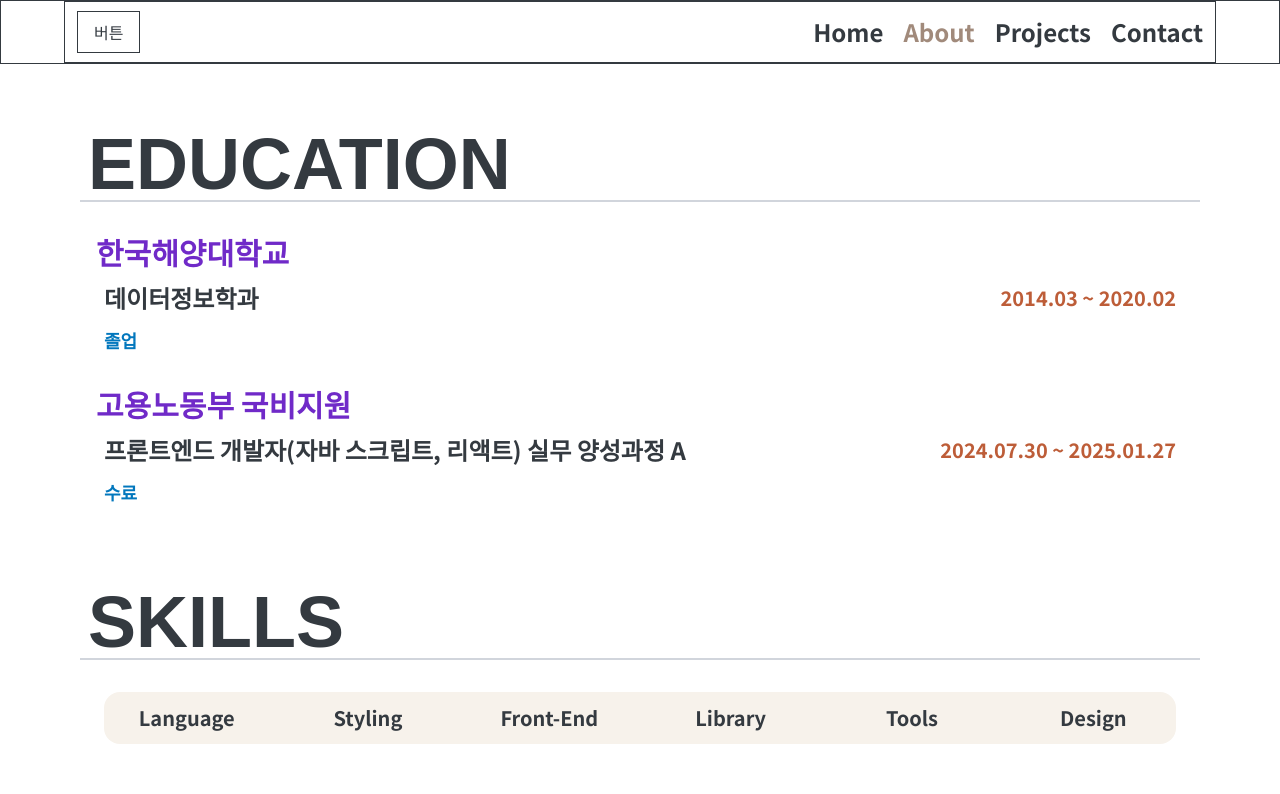
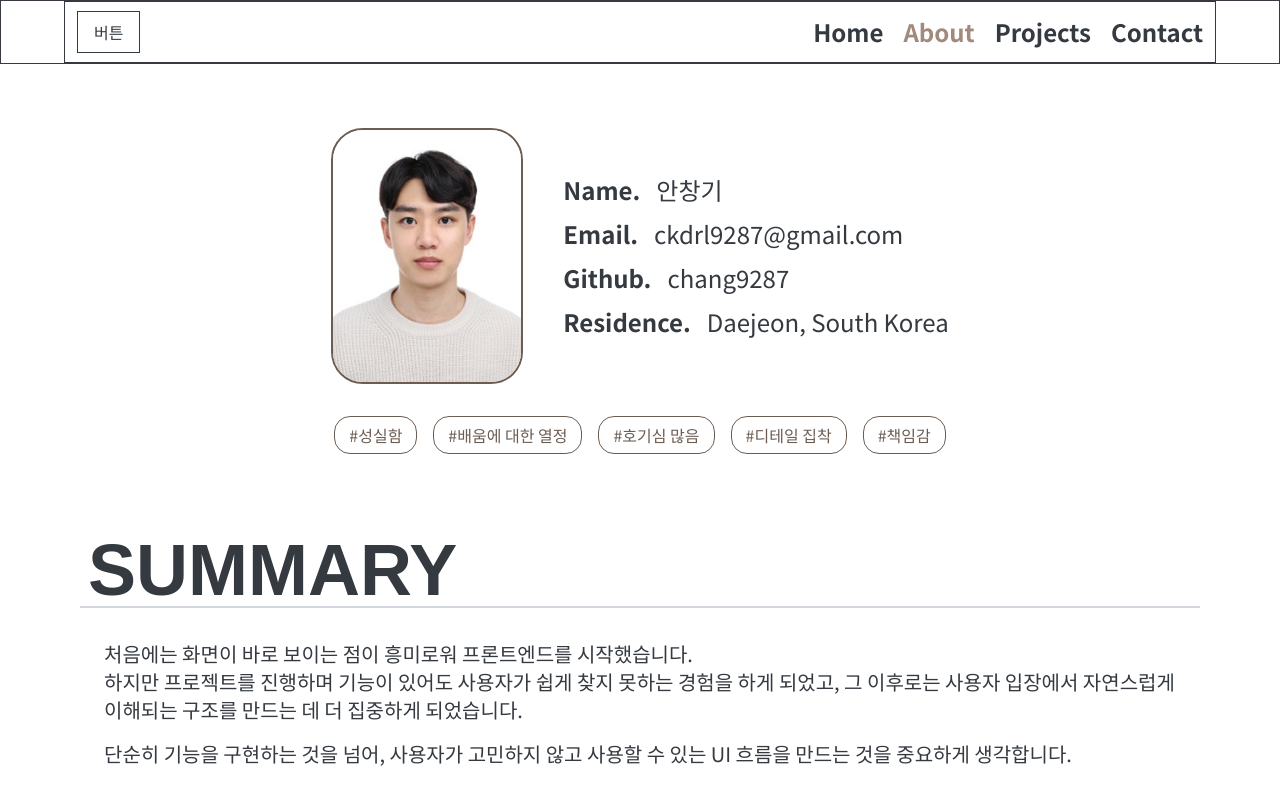
Before and after one commit to chang9287/changgi-portfolio, a React (Vite) app in the folder portfolio-react/: page /about in a window 1280 px wide. Shown: the top 794 px of the page. Built offline with nearby package versions, Linux system fonts and the light colour scheme; some icons are missing; a web font is replaced by a local one.

Commit message:
About 페이지 누락된 컴포넌트 복구

```diff
--- a/portfolio-react/src/pages/About.tsx
+++ b/portfolio-react/src/pages/About.tsx
@@ -7,6 +7,8 @@ export default function About() {
   return (
     <main className="py-16 px-4">
       <div className="max-w-6xl w-full mx-auto flex flex-col gap-20">
+        <ProfileSection />
+        <SummarySection />
         <EducationSection />
         <SkillSection />
       </div>
```
